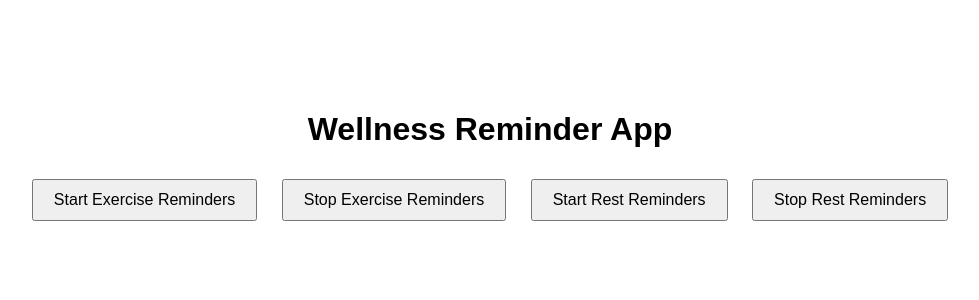
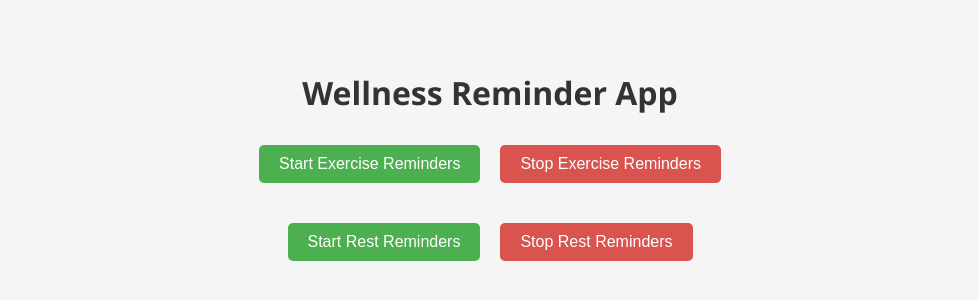
Before and after one commit to vaibhav-dawane/Kratin-Task, a plain HTML site: page index.html in a window 1280 px wide. Shown: the part 240-540 px from the top of the page, without its empty margins (150-1129 px from the left). Drawn offline with Linux system fonts and the light colour scheme.

Commit message:
added some styling

```diff
--- a/index.html
+++ b/index.html
@@ -9,10 +9,14 @@
 <body>
     <div class="container">
         <h1>Wellness Reminder App</h1>
-        <button onclick="startReminders('exercise')">Start Exercise Reminders</button>
-        <button onclick="stopReminders('exercise')">Stop Exercise Reminders</button>
-        <button onclick="startReminders('rest')">Start Rest Reminders</button>
-        <button onclick="stopReminders('rest')">Stop Rest Reminders</button>
+        <div class="button-container">
+            <button class="start-button" onclick="startReminders('exercise')">Start Exercise Reminders</button>
+            <button class="stop-button" onclick="stopReminders('exercise')">Stop Exercise Reminders</button>
+        </div>
+        <div class="button-container">
+            <button class="start-button" onclick="startReminders('rest')">Start Rest Reminders</button>
+            <button class="stop-button" onclick="stopReminders('rest')">Stop Rest Reminders</button>
+        </div>
     </div>
     <script src="app.js"></script>
 </body>
--- a/style.css
+++ b/style.css
@@ -1,19 +1,42 @@
 body {
-    font-family: Arial, sans-serif;
+    font-family: 'Segoe UI', Tahoma, Geneva, Verdana, sans-serif;
+    background-color: #f5f5f5;
+    margin: 0;
     display: flex;
     align-items: center;
     justify-content: center;
     height: 100vh;
-    margin: 0;
 }
 
 .container {
     text-align: center;
 }
 
-button {
+h1 {
+    color: #333;
+}
+
+.button-container {
+    display: flex;
+    justify-content: center;
+    margin-top: 20px;
+}
+
+.start-button,
+.stop-button {
     font-size: 16px;
     padding: 10px 20px;
     margin: 10px;
     cursor: pointer;
+    border: none;
+    border-radius: 5px;
+    color: #fff;
 }
+
+.start-button {
+    background-color: #4CAF50; /* Green */
+}
+
+.stop-button {
+    background-color: #d9534f; /* Red */
+}
```
